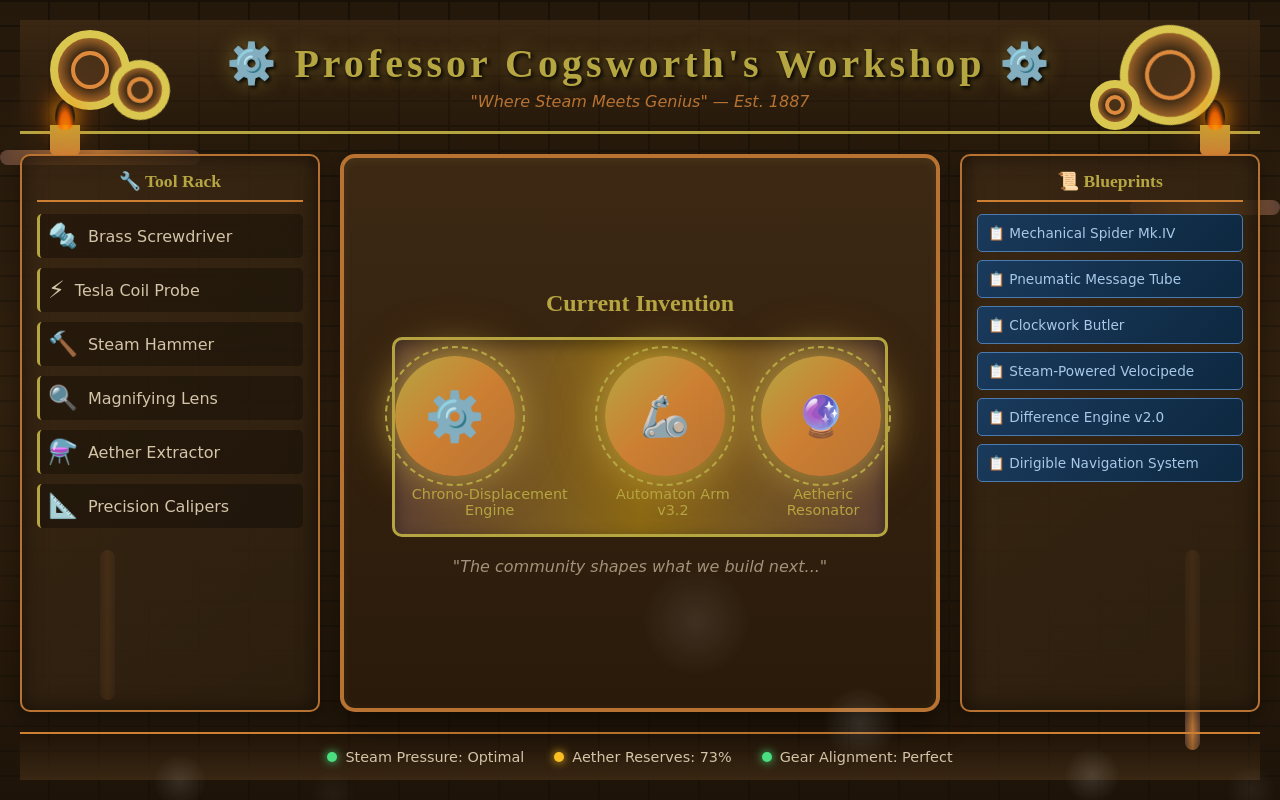
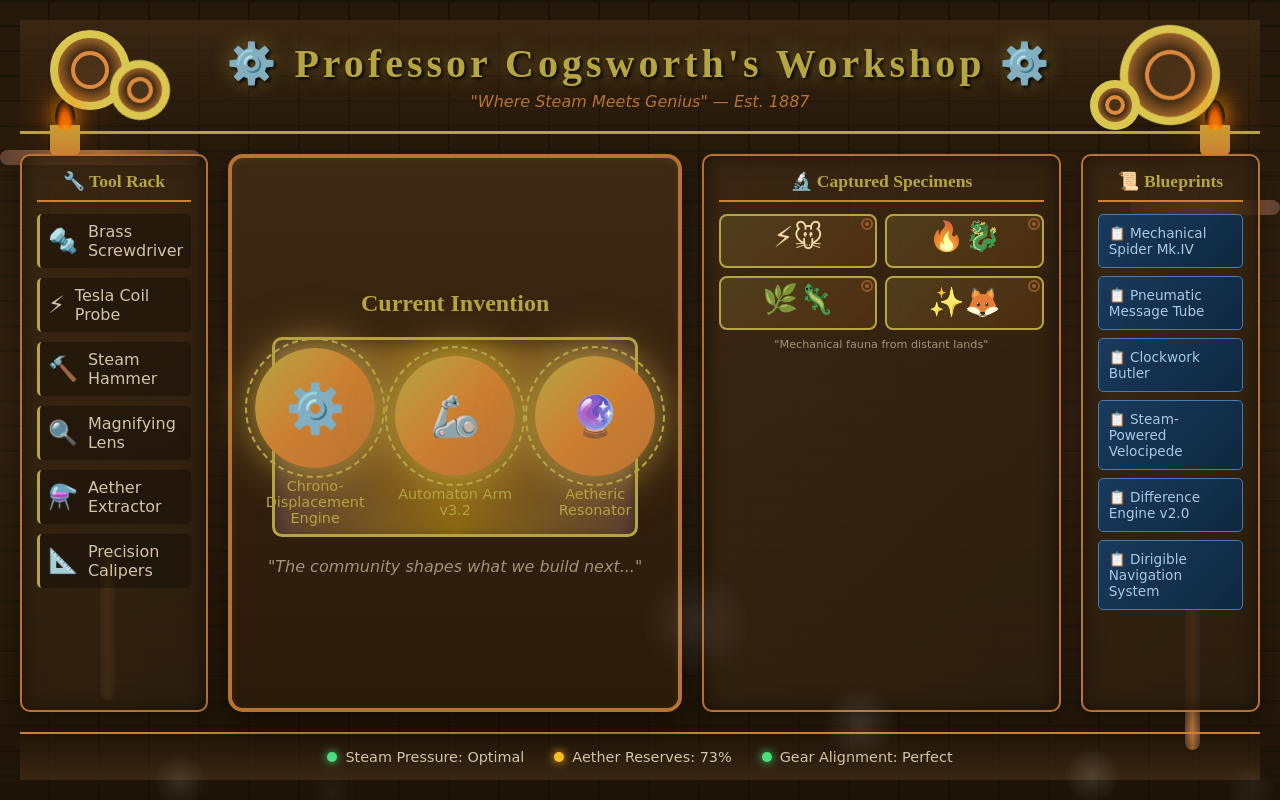
Before and after one commit to ArtixJP/twitch-plays-claude, a plain HTML site: page raw.html in a window 1280 px wide. Drawn offline with Linux system fonts and the light colour scheme.

Commit message:
✨ Added steampunk Pokemon specimen display case with mechanical creatures
🎯 Goal: Create something interesting together!

🔥 ANARCHY - 1 request(s):
  • @Artix: add pokemon

```diff
--- a/raw.html
+++ b/raw.html
@@ -76,7 +76,7 @@
             min-height: 100vh;
             padding: 20px;
             display: grid;
-            grid-template-columns: 1fr 2fr 1fr;
+            grid-template-columns: 1fr 1fr 2fr 1fr;
             grid-template-rows: auto 1fr auto;
             gap: 20px;
             max-width: 1600px;
@@ -271,6 +271,76 @@
             transform: scale(1.02);
         }
 
+        /* Pokemon Specimens */
+        .specimen-case {
+            display: grid;
+            grid-template-columns: 1fr 1fr;
+            gap: 8px;
+        }
+
+        .specimen {
+            background: linear-gradient(135deg, rgba(181,166,66,0.2) 0%, rgba(139,69,19,0.3) 100%);
+            border: 2px solid var(--brass);
+            border-radius: 8px;
+            padding: 8px;
+            text-align: center;
+            position: relative;
+            cursor: pointer;
+            transition: all 0.3s ease;
+            overflow: hidden;
+        }
+
+        .specimen:hover {
+            transform: scale(1.05);
+            box-shadow: 0 0 15px rgba(181,166,66,0.5);
+        }
+
+        .specimen:hover::after {
+            content: attr(data-name);
+            position: absolute;
+            bottom: 2px;
+            left: 50%;
+            transform: translateX(-50%);
+            font-size: 0.6rem;
+            color: var(--brass);
+            white-space: nowrap;
+        }
+
+        .specimen-creature {
+            font-size: 1.8rem;
+            filter: sepia(0.5) saturate(1.2);
+            animation: specimen-float 3s ease-in-out infinite;
+        }
+
+        .specimen:nth-child(2) .specimen-creature { animation-delay: 0.5s; }
+        .specimen:nth-child(3) .specimen-creature { animation-delay: 1s; }
+        .specimen:nth-child(4) .specimen-creature { animation-delay: 1.5s; }
+
+        @keyframes specimen-float {
+            0%, 100% { transform: translateY(0); }
+            50% { transform: translateY(-5px); }
+        }
+
+        .specimen-gears {
+            position: absolute;
+            top: 2px;
+            right: 2px;
+            width: 12px;
+            height: 12px;
+            border: 2px solid var(--copper);
+            border-radius: 50%;
+            animation: rotate 4s linear infinite;
+            opacity: 0.6;
+        }
+
+        .specimen-gears::before {
+            content: '';
+            position: absolute;
+            inset: 2px;
+            background: var(--bronze);
+            border-radius: 50%;
+        }
+
         /* Gas lamps */
         .lamp {
             position: fixed;
@@ -367,7 +437,6 @@
 </head>
 <body>
 <div class="wall-texture"></div>
-
 <div class="lamp lamp-1">
 <div class="lamp-flame"></div>
 <div class="lamp-base"></div>
@@ -376,14 +445,11 @@
 <div class="lamp-flame"></div>
 <div class="lamp-base"></div>
 </div>
-
 <div class="pipe pipe-h pipe-1"></div>
 <div class="pipe pipe-h pipe-2"></div>
 <div class="pipe pipe-v pipe-3"></div>
 <div class="pipe pipe-v pipe-4"></div>
-
 <div class="steam-container" id="steamContainer"></div>
-
 <div class="workshop">
 <header class="header">
 <div class="gear gear-1"></div>
@@ -393,7 +459,6 @@
 <h1>⚙️ Professor Cogsworth's Workshop ⚙️</h1>
 <p class="subtitle">"Where Steam Meets Genius" — Est. 1887</p>
 </header>
-
 <aside class="side-panel">
 <h3 class="panel-title">🔧 Tool Rack</h3>
 <div class="tool-rack">
@@ -405,7 +470,6 @@
 <div class="tool"><span class="tool-icon">📐</span> Precision Calipers</div>
 </div>
 </aside>
-
 <main class="workbench">
 <h2 style="font-family: 'Cinzel', serif; color: var(--brass); margin-bottom: 20px;">Current Invention</h2>
 <div class="workbench-surface">
@@ -424,7 +488,28 @@
 </div>
 <p style="margin-top: 20px; font-style: italic; opacity: 0.7;">"The community shapes what we build next..."</p>
 </main>
-
+<aside class="side-panel">
+<h3 class="panel-title">🔬 Captured Specimens</h3>
+<div class="specimen-case">
+<div class="specimen" data-name="Clockwork Pikachu">
+<div class="specimen-creature">⚡🐭</div>
+<div class="specimen-gears"></div>
+</div>
+<div class="specimen" data-name="Steam Charizard">
+<div class="specimen-creature">🔥🐉</div>
+<div class="specimen-gears"></div>
+</div>
+<div class="specimen" data-name="Brass Bulbasaur">
+<div class="specimen-creature">🌿🦎</div>
+<div class="specimen-gears"></div>
+</div>
+<div class="specimen" data-name="Copper Eevee">
+<div class="specimen-creature">✨🦊</div>
+<div class="specimen-gears"></div>
+</div>
+</div>
+<p style="font-size:0.7rem;text-align:center;margin-top:8px;opacity:0.7;">"Mechanical fauna from distant lands"</p>
+</aside>
 <aside class="side-panel">
 <h3 class="panel-title">📜 Blueprints</h3>
 <div class="blueprints">
@@ -436,7 +521,6 @@
 <div class="blueprint">📋 Dirigible Navigation System</div>
 </div>
 </aside>
-
 <footer class="footer">
 <div class="status">
 <div class="status-item">
```
